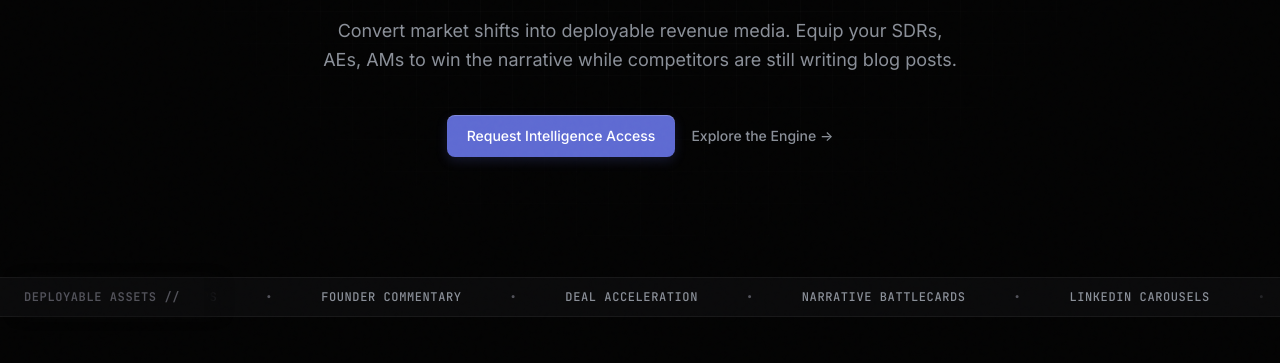
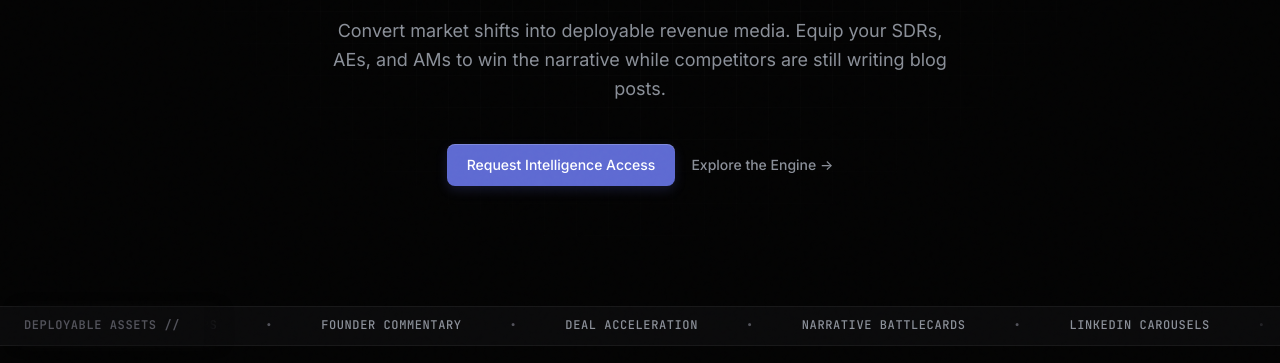
Before and after one commit to ivodator/ideafridge-os, a plain HTML site: page index.html in a window 1280 px wide. Shown: the part 437-800 px from the top of the page. Drawn offline with Linux system fonts and the light colour scheme.

Commit message:
Updated Hero Subtitle
added 'and AMs'

```diff
--- a/index.html
+++ b/index.html
@@ -56,7 +56,7 @@
             <h1 class="fade-in delay-1">Turn Cybersecurity Signals<br>Into <span class="text-gradient">Pipeline.</span></h1>
 
             <p class="hero-sub fade-in delay-2">
-                Convert market shifts into deployable revenue media. Equip your SDRs, AEs, AMs to win the narrative while competitors are still writing blog posts.
+                Convert market shifts into deployable revenue media. Equip your SDRs, AEs, and AMs to win the narrative while competitors are still writing blog posts.
             </p>
 
             <div class="hero-actions flex justify-center gap-4 fade-in delay-3">
@@ -347,4 +347,5 @@
 
     <script src="script.js"></script>
 </body>
+
 </html>
```
